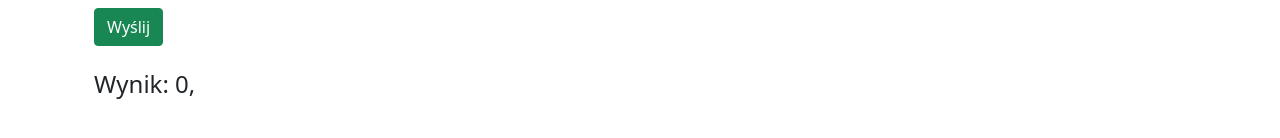
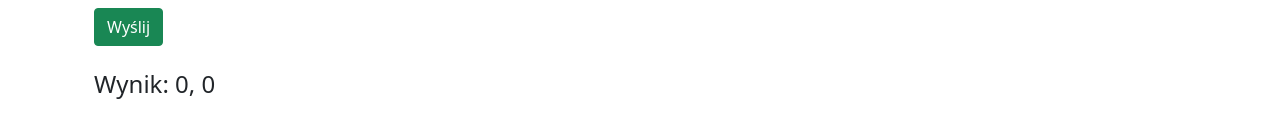
Before and after one commit to wowvaqa/engclcfe, a React (Create React App) app: page / in a window 1280 px wide. Shown: the part 220-358 px from the top of the page. Built offline with nearby package versions, Linux system fonts and the light colour scheme.

Commit message:
axios variation

```diff
--- a/src/views/HomeView.js
+++ b/src/views/HomeView.js
@@ -7,7 +7,7 @@ const HomeView = () => {
   const [firstVal, setFirstVal] = useState(20);
   const [secVal, setSecVal] = useState(11);
   const [jsonData, setJsonData] = useState();
-  const [loading, setLoading] = useState();
+  const [loading, setLoading] = useState(0);
 
   async function sendData() {
     const response = await axios
@@ -26,7 +26,7 @@ const HomeView = () => {
           console.log(error);
         }
       );
-    setLoading(response.data);
+    setLoading(response.data.sum);
   }
 
   return (
```
